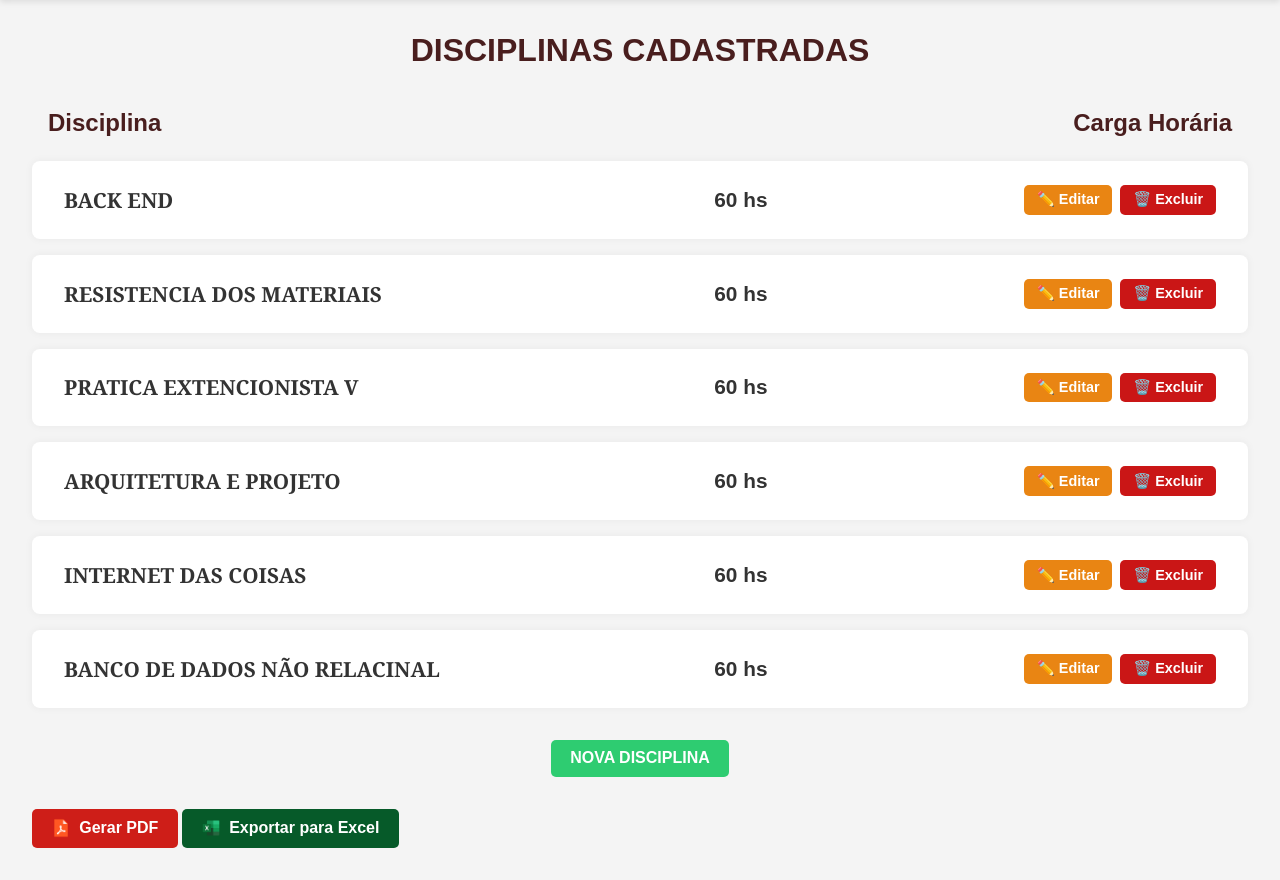
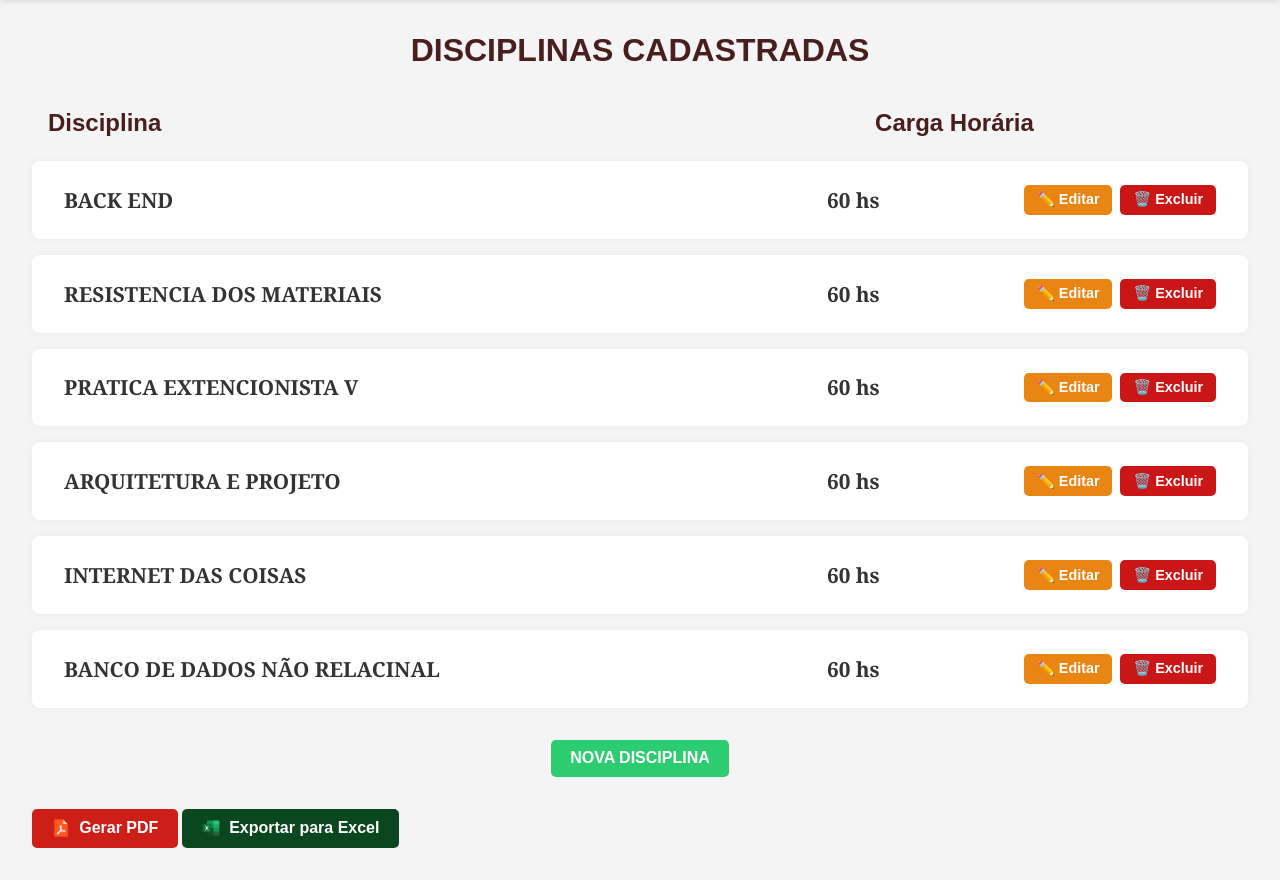
Before and after one commit to HelioMattos/gestaoesolarfinal, a Django app: page / in a window 1280 px wide. Shown: the part 56-936 px from the top of the page. Run offline with Django 5.2, Linux system fonts and the light colour scheme; data comes from the database, SQL or seed files in the repository; both versions use the stored data as it was after the commit.

Commit message:
ajustes no codigo ccs

```diff
--- a/projeto/gestaoescolar/static/css/gestao_list.css
+++ b/projeto/gestaoescolar/static/css/gestao_list.css
@@ -26,7 +26,7 @@ body {
     color: #fff;
     text-decoration: none;
     font-weight: bold;
-    font-size: 1.3  rem;
+    font-size: 1.3rem;
     padding: 0.5rem 0;
     transition: color 0.3s ease;
 }
@@ -170,14 +170,10 @@ ul {
 }
 
 .coluna.carga {
-    flex: 1;
+    flex: 0.44;
     font-weight: bold;
 }
 
-.coluna.cargas {
-    flex: 0.7;
-    font-weight: bold;
-}
 
 .info .coluna {
     font-weight: normal;
@@ -192,18 +188,20 @@ ul {
     font-size: 1.5rem;
 }
 .coluna.cargas {
-    flex: 0.7;
+    flex: 0.5;
     font-weight: bold;
-    font-family: Cambria, Cochin, Georgia, Times, 'Times New Roman', serif
+    font-family: Cambria, Cochin, Georgia, Times, 'Times New Roman', serif;
+    text-align: center;
+    font-size: 1.3rem
 }
 
 .coluna.disciplinas {
     flex: 1;
     font-weight: bold;
     text-transform: uppercase;
-    font-family: Cambria, Cochin, Georgia, Times, 'Times New Roman', serif
+    font-family: Cambria, Cochin, Georgia, Times, 'Times New Roman', serif;
+    font-size: 1.3rem
 }
-
 .btn-pdf {
     display: inline-flex;
     align-items: center;
--- a/projeto/gestaoescolar/templates/gestaoescolar/gestao_list.html
+++ b/projeto/gestaoescolar/templates/gestaoescolar/gestao_list.html
@@ -5,7 +5,7 @@
     <meta charset="UTF-8">
     <title>Gestão de Disciplinas</title>
 
-    <link rel="stylesheet" href="{% static 'css/professor_list.css' %}">
+    <link rel="stylesheet" href="{% static 'css/gestao_list.css' %}">
 </head>
 <body>
 
--- a/projeto/professor/templates/professor/professor_list.html
+++ b/projeto/professor/templates/professor/professor_list.html
@@ -48,6 +48,7 @@
     <a href="{% url 'professor_create' %}" class="nova-tarefa">NOVO PROFESSOR</a>
      <a href="{% url 'professor_pdf' %}" class="btn-pdf" target="_blank">
         <img src="{% static 'icons/pdf.png' %}" alt="PDF" class="icon-img"> Gerar PDF
+        </a>
 
     <a href="{% url 'exportar_excel' %}" class = "btn-excel" target ="blank">
     <img src="{% static 'icons/excel.png' %}" alt="PDF" class="icon-img"> Exportar para Excel
```
Also changed, not shown: projeto/db.sqlite3.
